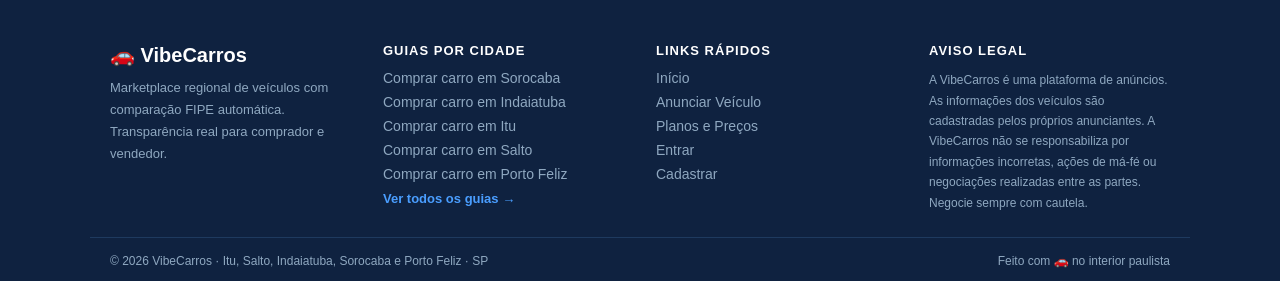
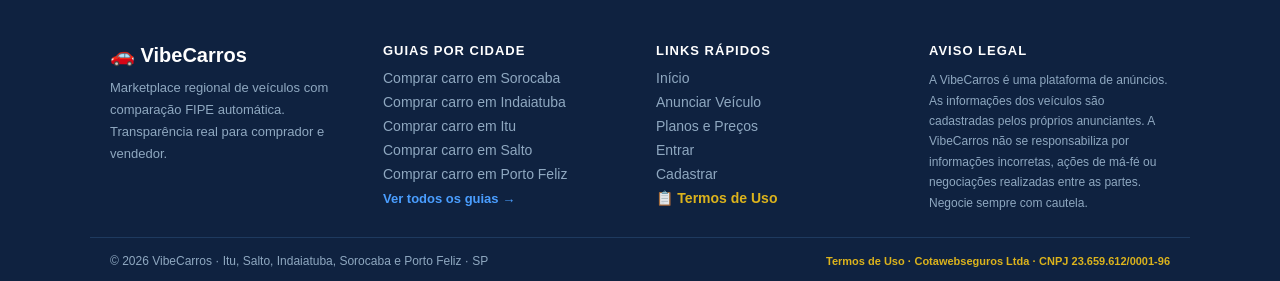
Before and after one commit to extra1357/vibecarros, a Next.js app: page / in a window 1280 px wide. Shown: the part 1028-1309 px from the top of the page. Built offline with nearby package versions, Linux system fonts and the light colour scheme; no server answers; the database is empty.

Commit message:
feat: termos de uso e link pulsante no footer

```diff
--- a/app/components/Footer.tsx
+++ b/app/components/Footer.tsx
@@ -9,12 +9,38 @@
   { slug: "porto-feliz", nome: "Porto Feliz" },
 ]
 
+const LINKS_RAPIDOS = [
+  { href: "/", label: "Início" },
+  { href: "/anunciar", label: "Anunciar Veículo" },
+  { href: "/planos", label: "Planos e Preços" },
+  { href: "/login", label: "Entrar" },
+  { href: "/registro", label: "Cadastrar" },
+]
+
 export default function Footer() {
   return (
     <footer style={{ background: "#0f2240", color: "#cdd9e8", fontSize: 14, marginTop: 64 }}>
+      <style>{`
+        @keyframes pulso {
+          0%, 100% { opacity: 1; }
+          50% { opacity: 0.4; }
+        }
+        .termos-link {
+          animation: pulso 2.5s ease-in-out infinite;
+          color: #f5c518 !important;
+          font-weight: 700;
+          text-decoration: none;
+          font-size: 14px;
+        }
+        .termos-link:hover {
+          animation: none;
+          opacity: 1 !important;
+          color: #fff !important;
+        }
+      `}</style>
+
       <div style={{ maxWidth: 1100, margin: "0 auto", padding: "48px 20px 24px", display: "grid", gridTemplateColumns: "repeat(auto-fit,minmax(200px,1fr))", gap: 32 }}>
 
-        {/* MARCA */}
         <div>
           <div style={{ fontWeight: 800, fontSize: 20, color: "#fff", marginBottom: 10 }}>🚗 VibeCarros</div>
           <p style={{ lineHeight: 1.7, color: "#8fa8c0", fontSize: 13, margin: 0 }}>
@@ -22,7 +48,6 @@
           </p>
         </div>
 
-        {/* GUIAS POR CIDADE */}
         <div>
           <div style={{ fontWeight: 700, color: "#fff", marginBottom: 12, fontSize: 13, textTransform: "uppercase", letterSpacing: 1 }}>
             Guias por Cidade
@@ -49,19 +74,12 @@
           </ul>
         </div>
 
-        {/* LINKS RÁPIDOS */}
         <div>
           <div style={{ fontWeight: 700, color: "#fff", marginBottom: 12, fontSize: 13, textTransform: "uppercase", letterSpacing: 1 }}>
             Links Rápidos
           </div>
           <ul style={{ listStyle: "none", padding: 0, margin: 0, display: "flex", flexDirection: "column", gap: 8 }}>
-            {[
-              { href: "/", label: "Início" },
-              { href: "/anunciar", label: "Anunciar Veículo" },
-              { href: "/planos", label: "Planos e Preços" },
-              { href: "/login", label: "Entrar" },
-              { href: "/registro", label: "Cadastrar" },
-            ].map(({ href, label }) => (
+            {LINKS_RAPIDOS.map(({ href, label }) => (
               <li key={href}>
                 <Link href={href}
                   style={{ color: "#8fa8c0", textDecoration: "none", fontSize: 14 }}
@@ -71,10 +89,14 @@
                 </Link>
               </li>
             ))}
+            <li>
+              <Link href="/termos" className="termos-link">
+                📋 Termos de Uso
+              </Link>
+            </li>
           </ul>
         </div>
 
-        {/* AVISO LEGAL */}
         <div>
           <div style={{ fontWeight: 700, color: "#fff", marginBottom: 12, fontSize: 13, textTransform: "uppercase", letterSpacing: 1 }}>
             Aviso Legal
@@ -86,14 +108,13 @@
 
       </div>
 
-      {/* BOTTOM BAR */}
       <div style={{ borderTop: "1px solid #1e3a5f", padding: "16px 20px", maxWidth: 1100, margin: "0 auto", display: "flex", justifyContent: "space-between", alignItems: "center", flexWrap: "wrap", gap: 8 }}>
         <span style={{ color: "#8fa8c0", fontSize: 12 }}>
           © {new Date().getFullYear()} VibeCarros · Itu, Salto, Indaiatuba, Sorocaba e Porto Feliz · SP
         </span>
-        <span style={{ color: "#8fa8c0", fontSize: 12 }}>
-          Feito com 🚗 no interior paulista
-        </span>
+        <Link href="/termos" className="termos-link" style={{ fontSize: 11 }}>
+          Termos de Uso · Cotawebseguros Ltda · CNPJ 23.659.612/0001-96
+        </Link>
       </div>
     </footer>
   )
```
